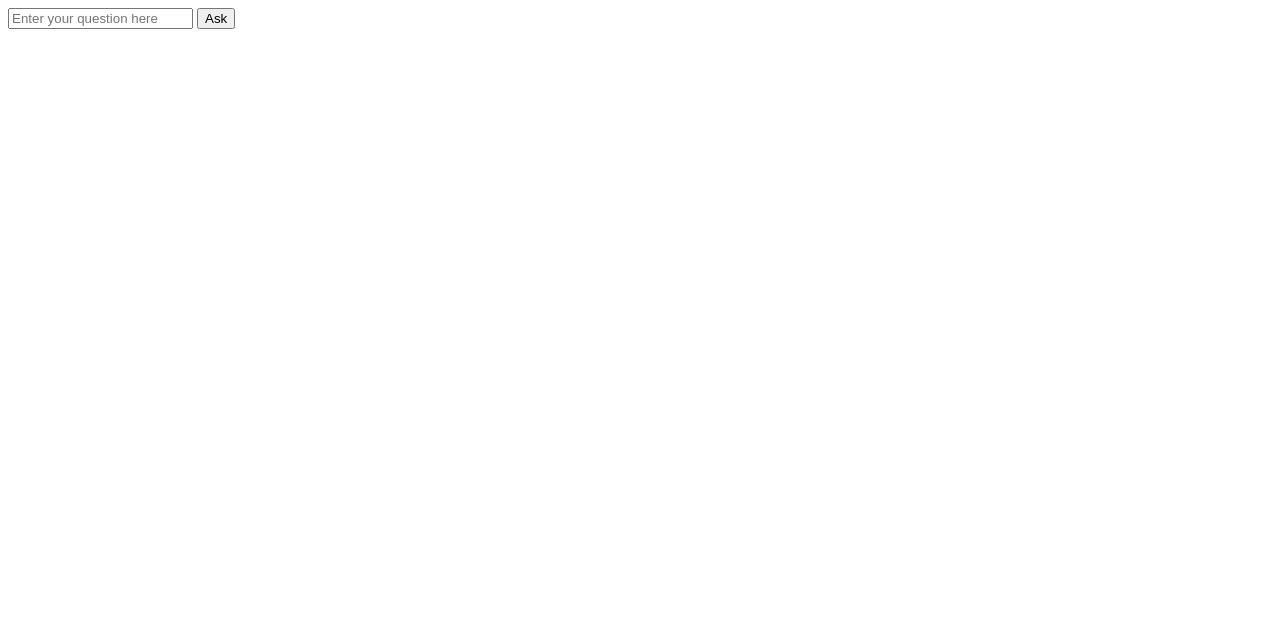
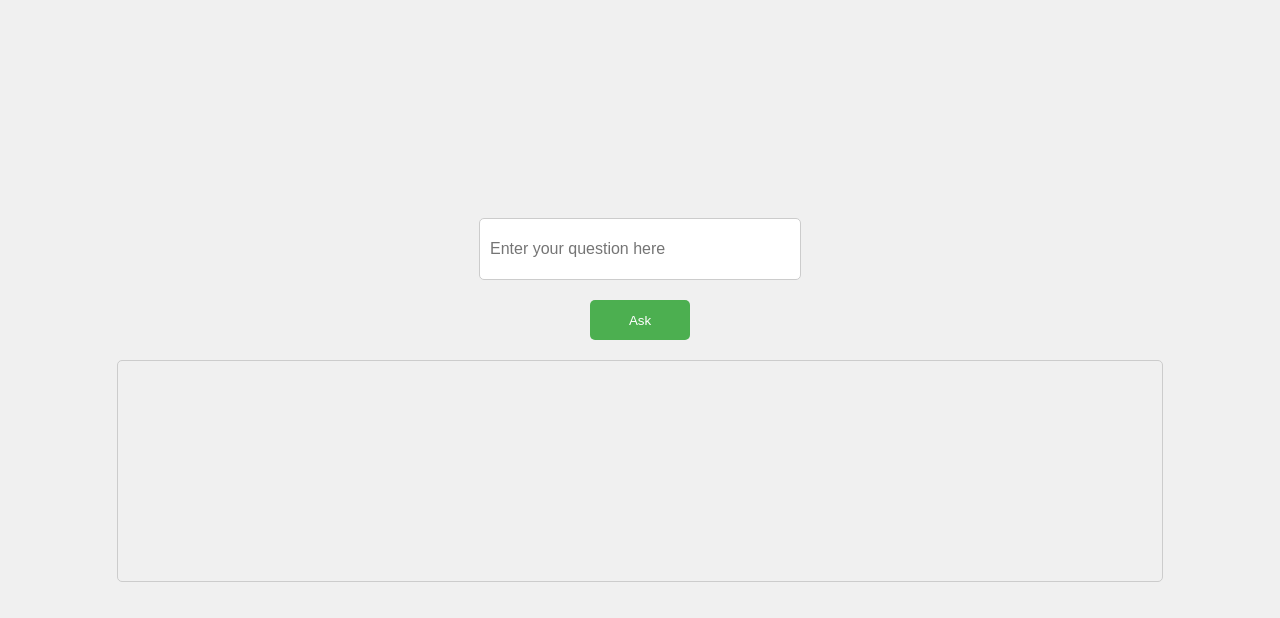
Before and after one commit to monthrie/minidocs, a plain HTML site: page index.html in a window 1280 px wide. Drawn offline with Linux system fonts and the light colour scheme.

Commit message:
Update index.html with css
styling practice

```diff
--- a/index.html
+++ b/index.html
@@ -2,11 +2,64 @@
 <html>
 <head>
     <title>Minidocs Experiment</title>
+    <style>
+        body {
+            display: flex;
+            flex-direction: column;
+            align-items: center;
+            justify-content: center;
+            height: 100vh;
+            margin: 0;
+            background-color: #f0f0f0;
+            font-family: Arial, sans-serif;
+        }
+
+        #questionForm {
+            display: flex;
+            flex-direction: column;
+            align-items: center;
+            gap: 20px;
+        }
+
+        #question {
+            width: 300px;
+            height: 40px;
+            padding: 10px;
+            font-size: 16px;
+            border: 1px solid #ccc;
+            border-radius: 5px;
+        }
+
+        #submit {
+            width: 100px;
+            height: 40px;
+            background-color: #4CAF50;
+            color: white;
+            border: none;
+            border-radius: 5px;
+            cursor: pointer;
+        }
+
+        #submit:hover {
+            background-color: #45a049;
+        }
+
+        #answer {
+            width: 80%;
+            height: 200px;
+            border: 1px solid #ccc;
+            border-radius: 5px;
+            padding: 10px;
+            margin-top: 20px;
+            font-size: 16px;
+            overflow: auto;
+        }
+    </style>
 </head>
 <body>
     <form id="questionForm">
         <input type="text" id="question" placeholder="Enter your question here">
-        <input type="submit" value="Ask">
+        <input type="submit" id="submit" value="Ask">
     </form>
     <div id="answer"></div>
     <script src="main.js"></script>
```
